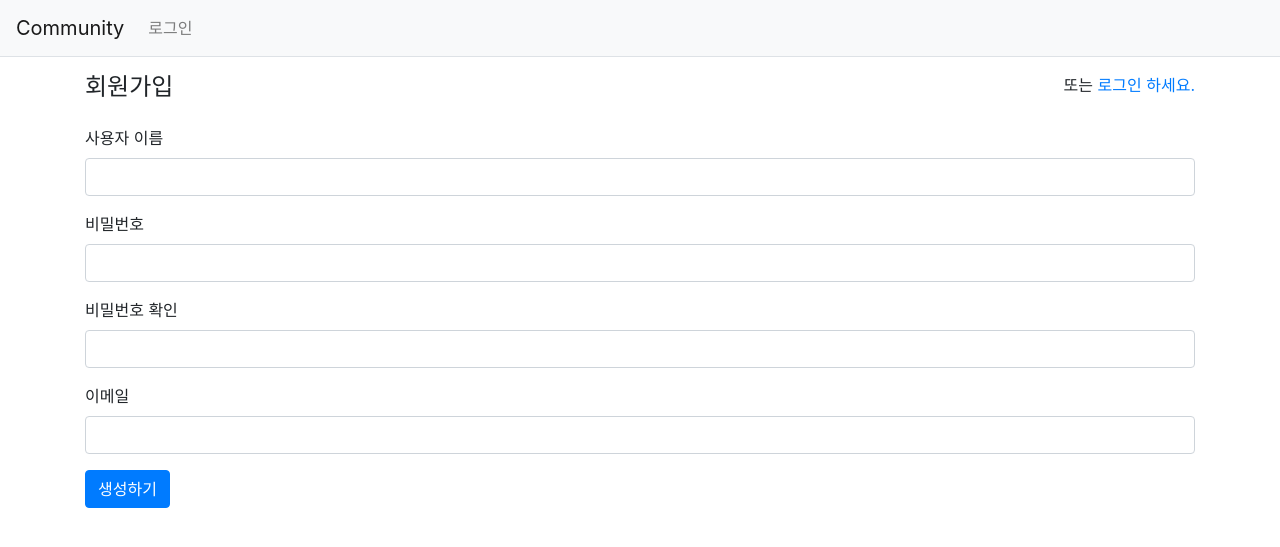
After one commit to petiechoi/python_django, a Django app: page /common/signup/ in a window 1280 px wide. The commit adds this page. Shown: the top 547 px of the page. Run offline with Django 4.2, Linux system fonts and the light colour scheme; some libraries are stand-ins or nearby versions.

Commit message:
03-6 회원가입 완료

```diff
--- /dev/null
+++ b/mysite/common/forms.py
@@ -0,0 +1,10 @@
+from django import forms
+from django.contrib.auth.forms import UserCreationForm
+from django.contrib.auth.models import User
+
+class UserForm(UserCreationForm):
+    email = forms.EmailField(label="이메일")
+
+    class Meta:
+        model = User
+        fields = ("username", "email")
--- a/mysite/common/urls.py
+++ b/mysite/common/urls.py
@@ -1,9 +1,11 @@
 from django.urls import path
 from django.contrib.auth import views as auth_views
+from . import views
 
 app_name = 'common'
 
 urlpatterns = [
     path('login/', auth_views.LoginView.as_view(template_name='common/login.html'), name='login'),
     path('logout/', auth_views.LogoutView.as_view(), name='logout'),
+    path('signup/', views.signup, name='signup'),
 ]
--- a/mysite/common/views.py
+++ b/mysite/common/views.py
@@ -1,3 +1,21 @@
-from django.shortcuts import render
+from django.contrib.auth import authenticate, login
+from django.shortcuts import render, redirect
+from common.forms import UserForm
 
-# Create your views here.
+def signup(request):
+    """
+    회원가입
+    """
+
+    if request.method == "POST":
+        form = UserForm(request.POST)
+        if form.is_valid():
+            form.save()
+            username = form.cleaned_data.get('username')
+            raw_password = form.cleaned_data.get('password1')
+            user = authenticate(username=username, password=raw_password)
+            login(request, user)
+            return redirect('index')
+    else:
+        form = UserForm()
+    return render(request, 'common/signup.html', {'form': form})
--- /dev/null
+++ b/mysite/templates/common/signup.html
@@ -0,0 +1,34 @@
+{% extends "base.html" %}
+{% block content %}
+<div class="container my-3">
+    <div class="row my-3">
+        <div class="col-4">
+            <h4>회원가입</h4>
+        </div>
+        <div class="col-8 text-right">
+            <span>또는 <a href="{% url 'common:login' %}">로그인 하세요.</a> </span>
+        </div>
+    </div>
+    <form method="post" class="post-form">
+        {% csrf_token %}
+        {% include "form_errors.html" %}
+        <div class="form-group">
+            <label for="username">사용자 이름</label>
+            <input type="text" class="form-control" name="username" id="username" value="{{ form.username.value|default_if_none:''}}">
+        </div>
+        <div class="form-group">
+            <label for="password1">비밀번호</label>
+            <input type="password" class="form-control" name="password1" id="password1" value="{{ form.password1.value|default_if_none:''}}">
+        </div>
+        <div class="form-group">
+            <label for="password2">비밀번호 확인</label>
+            <input type="password" class="form-control" name="password2" id="password2" value="{{ form.password2.value|default_if_none:''}}">
+        </div>
+        <div class="form-group">
+            <label for="email">이메일</label>
+            <input type="text" class="form-control" name="email" id="email" value="{{ form.email.value|default_if_none:''}}">
+        </div>
+        <button type="submit" class="btn btn-primary">생성하기</button>
+    </form>
+</div>
+{% endblock %}
```
Also changed, not shown: mysite/templates/common/login.html (+10 -0 lines), mysite/db.sqlite3.
